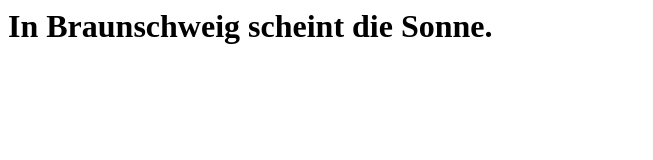
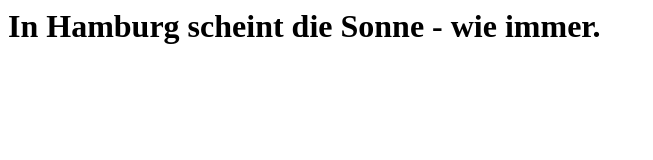
Before and after one commit to www42/hamburg, a plain HTML site: page index.html in a window 1280 px wide. Shown: the whole page, without its empty margins (0-653 px from the left). Drawn offline with Linux system fonts and the light colour scheme.

Commit message:
Hamburg wie immer

```diff
--- a/index.html
+++ b/index.html
@@ -1,10 +1,10 @@
 <html>
     <head>
-        <title>Braunschweiug</title>
+        <title>Hamburg</title>
     </head>
 
     <body>
-        <h1>In Braunschweig scheint die Sonne.</h1>
+        <h1>In Hamburg scheint die Sonne - wie immer.</h1>
 
     </body>
 </html>
```
